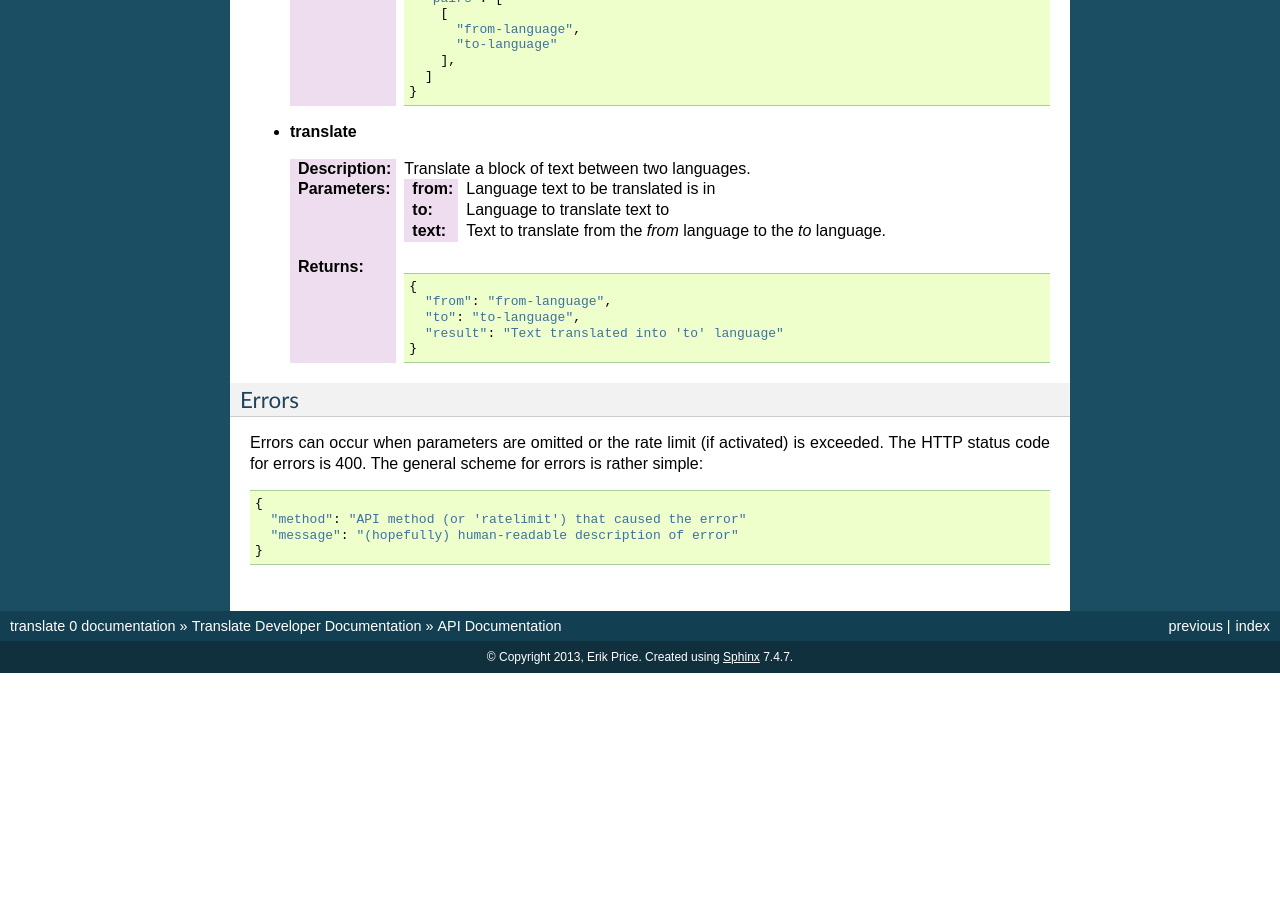
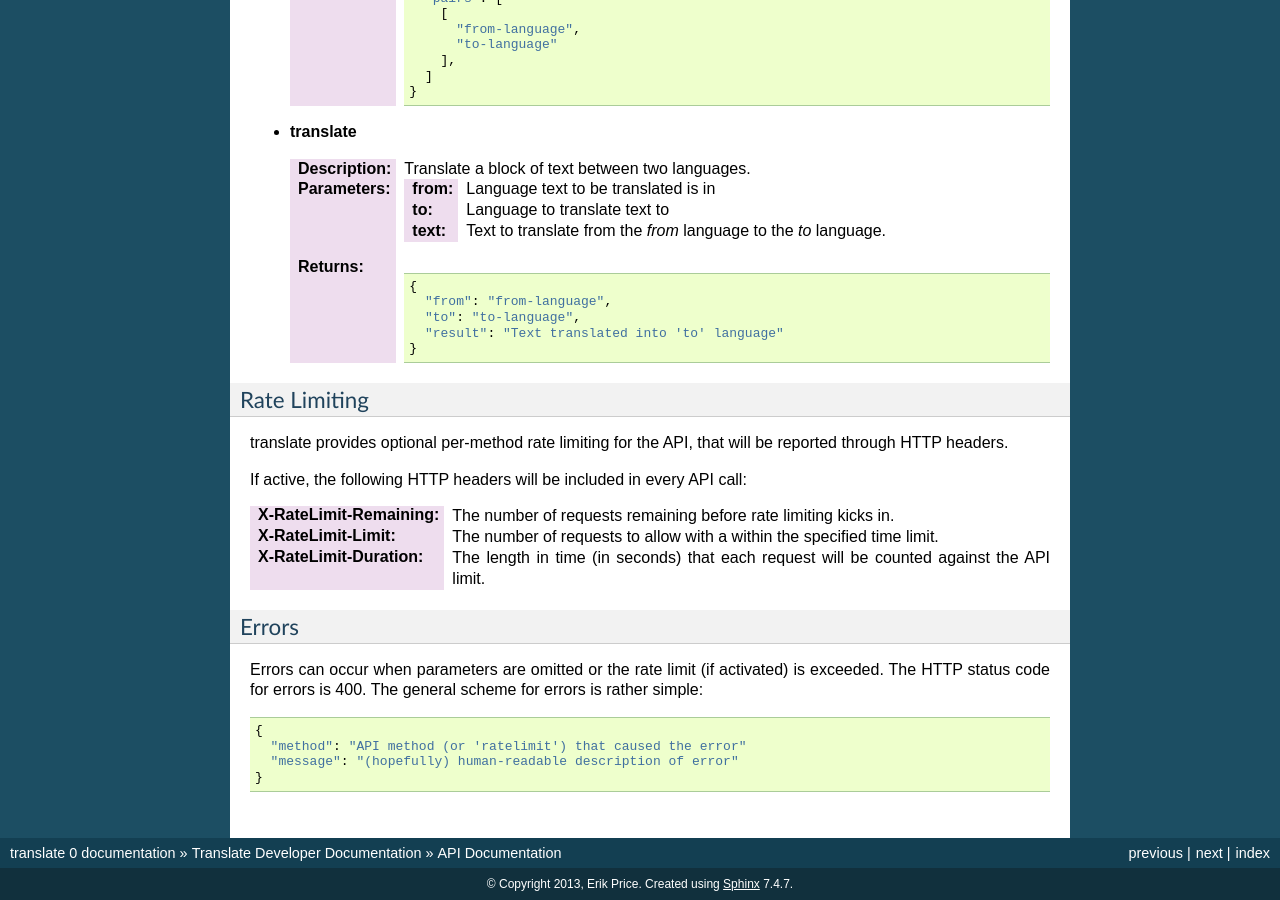
Before and after one commit to erik/translate, a Sphinx documentation site: the page built from docs/source/dev/api.rst, in a window 1280 px wide and 900 px high, scrolled down 975 px. Built offline with Sphinx 7.4.7, drawn with Linux system fonts in a browser that asks for light colours; pages that are not in the unit, such as notebooks, are missing from menus; before the commit the page ends 1648 px from its top, so only the background shows below that; some of the changed text lies outside the part shown.

Commit message:
Add rate limiting documentation to API documentation

```diff
--- a/docs/source/dev/api.rst
+++ b/docs/source/dev/api.rst
@@ -87,6 +87,25 @@ Methods
         "result": "Text translated into 'to' language"
       }
 
+Rate Limiting
+~~~~~~~~~~~~~
+
+translate provides optional per-method rate limiting for the API, that will be
+reported through HTTP headers.
+
+If active, the following HTTP headers will be included in every API call:
+
+:X-RateLimit-Remaining:
+   The number of requests remaining before rate limiting kicks in.
+
+:X-RateLimit-Limit:
+   The number of requests to allow with a within the specified time limit.
+
+:X-RateLimit-Duration:
+   The length in time (in seconds) that each request will be counted against the
+   API limit.
+
+
 Errors
 ~~~~~~
 
--- a/docs/source/dev/index.rst
+++ b/docs/source/dev/index.rst
@@ -10,7 +10,7 @@ Documentation on administration or usage of the server itself.
    :maxdepth: 2
 
    api
-   config
+   plugin
 
 
 Code Documentation
--- /dev/null
+++ b/docs/source/dev/plugin.rst
@@ -0,0 +1,4 @@
+Plugin Documentation
+====================
+
+TODO: write this
```
